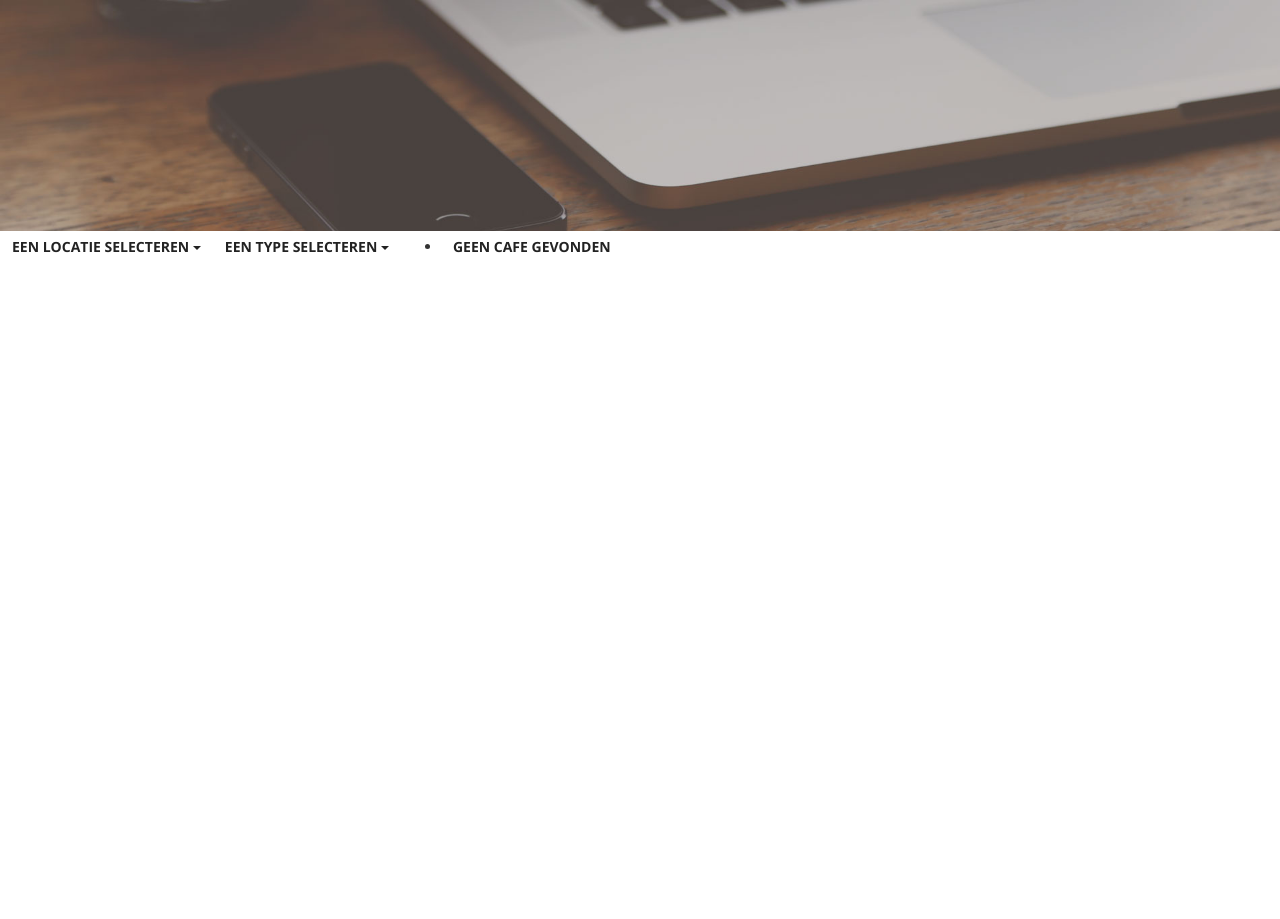
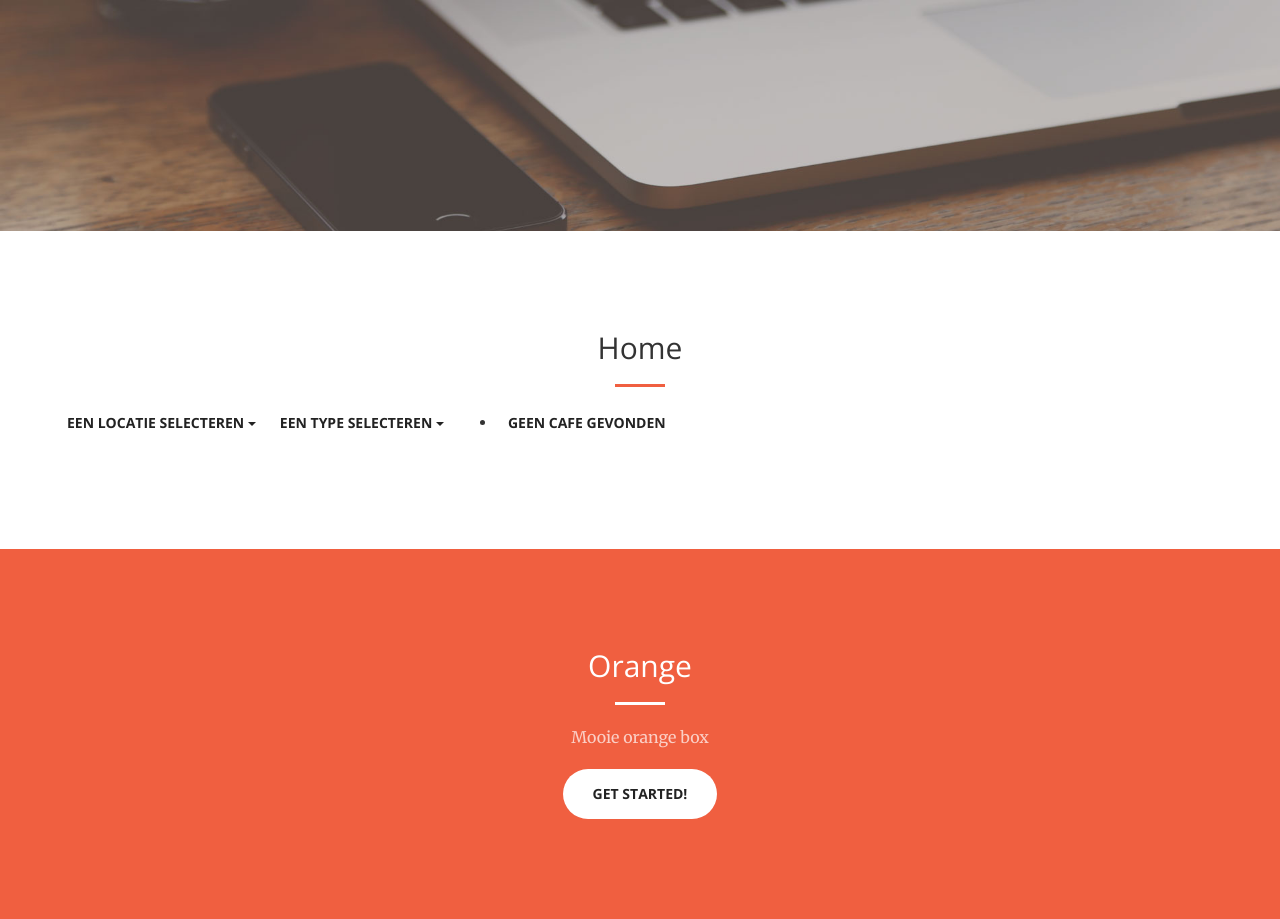
Before and after one commit to frizurd/cafenomad, a website: page index.html in a window 1280 px wide. Shown: the part 369-1288 px from the top of the page. Before the commit the page ends 800 px from the top, so only its background shows below. Drawn offline with nearby package versions, Linux system fonts and the light colour scheme; some packages are replaced by stand-ins of ours; no server answers.

Commit message:
update homeview style

```diff
--- a/views/home.html
+++ b/views/home.html
@@ -9,6 +9,17 @@
     </div>
 </header>
 
+<section id="services">
+    <div class="container">
+        <div class="row">
+            <div class="col-lg-12 text-center">
+                <h2 class="section-heading">Home</h2>
+                <hr class="primary">
+            </div>
+        </div>
+    </div>
+    <div class="container">
+        <div class="row">
 
             <div ng-controller='MainController as controller'>
 
@@ -50,3 +61,22 @@
                 </div>
 
             </div>
+
+
+        </div>
+    </div>
+</section>
+
+
+<section class="bg-primary" id="about">
+    <div class="container">
+        <div class="row">
+            <div class="col-lg-8 col-lg-offset-2 text-center">
+                <h2 class="section-heading">Orange</h2>
+                <hr class="light">
+                <p class="text-faded">Mooie orange box</p>
+                <a href="#services" class="page-scroll btn btn-default btn-xl sr-button">Get Started!</a>
+            </div>
+        </div>
+    </div>
+</section>
```
Lines whose indentation alone changed are shown as unchanged.
